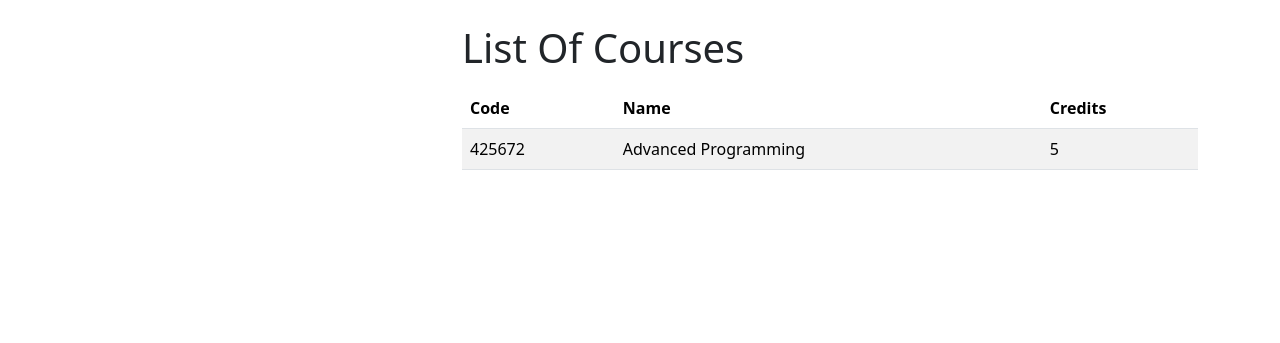
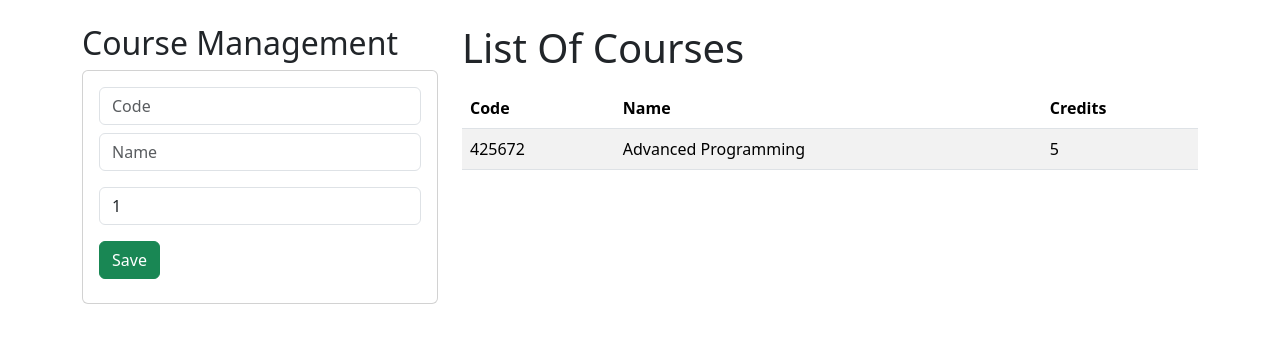
Before and after one commit to Camilo-Quiceno/simple-django, a Django app: page / in a window 1280 px wide. Shown: the part 56-399 px from the top of the page. Run offline with Django 4.2, Linux system fonts and the light colour scheme; data comes from the database, SQL or seed files in the repository.

Commit message:
Adding form html code

```diff
--- a/apps/Academico/templates/manageCourses.html
+++ b/apps/Academico/templates/manageCourses.html
@@ -5,7 +5,25 @@
 {% block body %}
 <div class="row">
     <div class="col-sm-12 col-md-6 col-lg-4 col-xl-4">
-
+        <h2>Course Management</h2>
+        <div class="card">
+            <div class="card-body">
+                <form action="" method="POST">
+                    <div class="form-group">
+                        <input type="text" id="txtCode" name="txtCode" class="form-control" placeholder="Code" minlength="6" maxlength="6" required>
+                    </div>
+                    <div class="form-group py-2">
+                        <input type="text" id="txtName" name="txtName" class="form-control" placeholder="Name" maxlength="50" required>
+                    </div>
+                    <div class="form-group py-2">
+                        <input type="text" id="numCredits" name="numCredits" class="form-control" min="1" max="9" value="1" required>
+                    </div>
+                    <div class="form-group py-2">
+                        <button type="submit" class="btn btn-success btn-block text-white">Save</button>
+                    </div>
+                </form>
+            </div>
+        </div>
     </div>
     <div class="col-sm-12 col-md-6 col-lg-8 col-xl-8">
         <h1>List Of Courses</h1>
```
